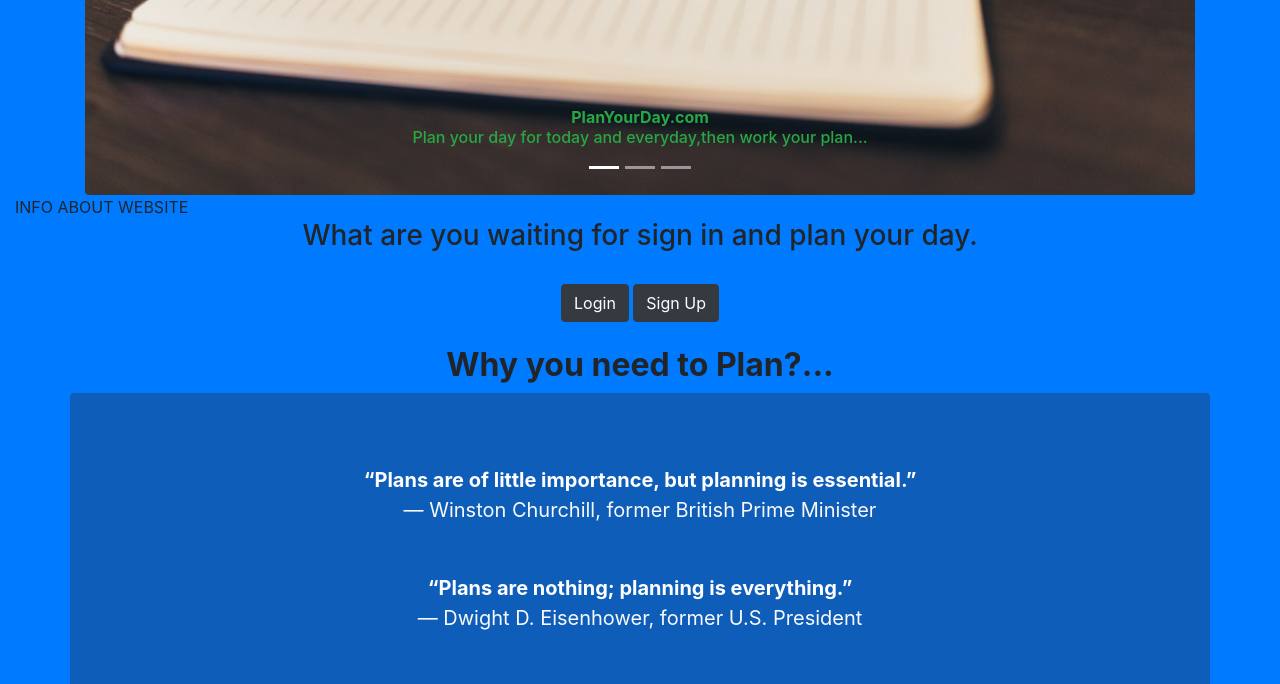
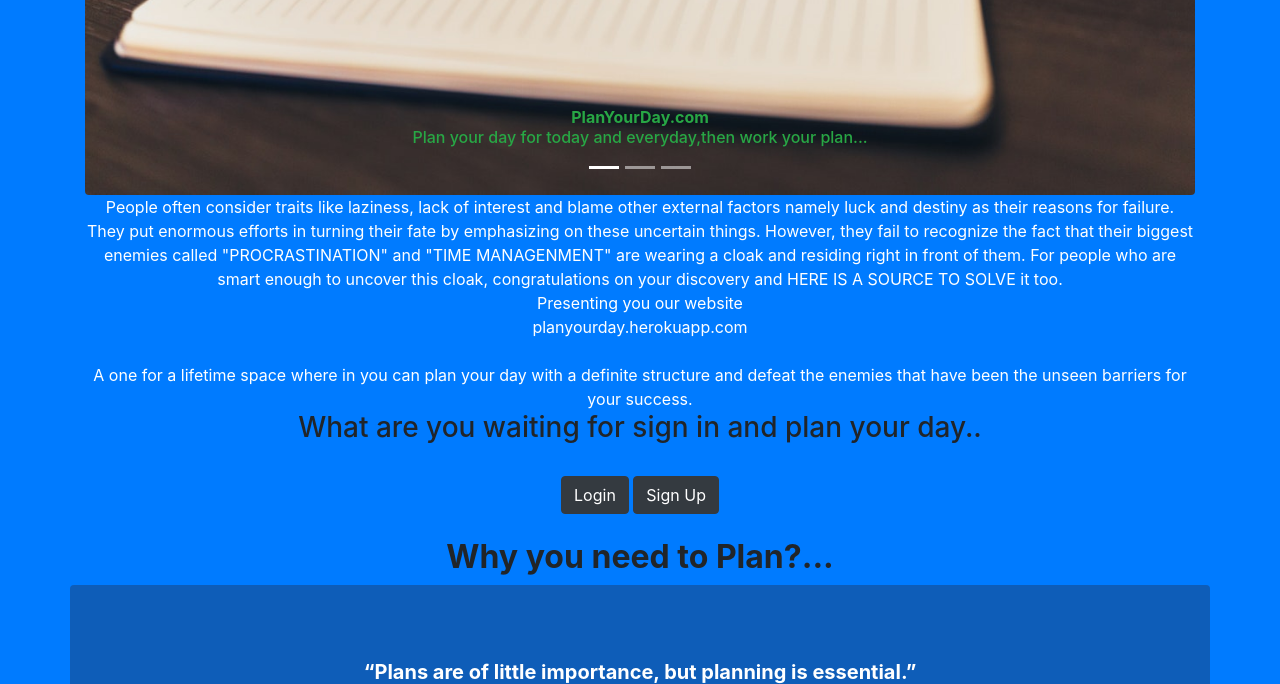
Before and after one commit to ruthvik-990/planyourday, a Django app: page / in a window 1280 px wide. Shown: the part 624-1308 px from the top of the page. Run offline with Django 3.2, Linux system fonts and the light colour scheme; some libraries are stand-ins or nearby versions.

Commit message:
third commit

```diff
--- a/tasks/templates/tasks/mainhome.html
+++ b/tasks/templates/tasks/mainhome.html
@@ -50,11 +50,18 @@
         </div>
     </div>
 
-    <div >
-        INFO ABOUT WEBSITE
+    <div class="container text-center text-white">
+        People often consider traits like laziness, lack of interest and blame other external factors namely luck and destiny as their reasons for failure. They put enormous efforts in turning their fate by emphasizing on these uncertain things. However, they fail to recognize the fact that their biggest enemies called "PROCRASTINATION" and "TIME MANAGENMENT" are wearing a cloak and residing right in front of them. For people who are smart enough to uncover this cloak, congratulations on your discovery and HERE IS A SOURCE TO SOLVE it too.
+        <br>
+
+        Presenting you our website <br>
+
+        planyourday.herokuapp.com <br><br>
+
+        A one for a lifetime space where in you can plan your day with a definite structure and defeat the enemies that have been the unseen barriers for your success.
     </div>
     <div class="text-center">
-       <h3> What are you waiting for sign in and plan your day.</h3>
+       <h3> What are you waiting for sign in and plan your day..</h3>
         <br>
         <a href="{% url 'login' %}" class="btn btn-dark text-white ">Login</a>
         <a href="{% url 'register' %}" class="btn btn-dark text-white ">Sign Up</a>
```
Also changed, not shown: todo/settings.py (+4 -4 lines).
